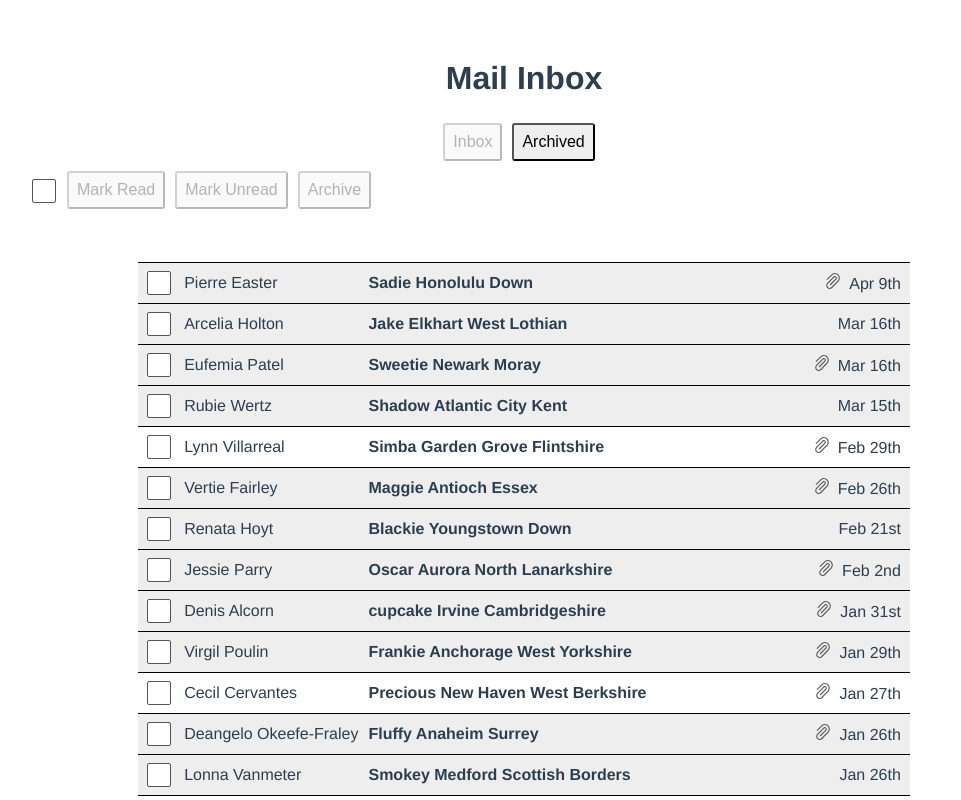
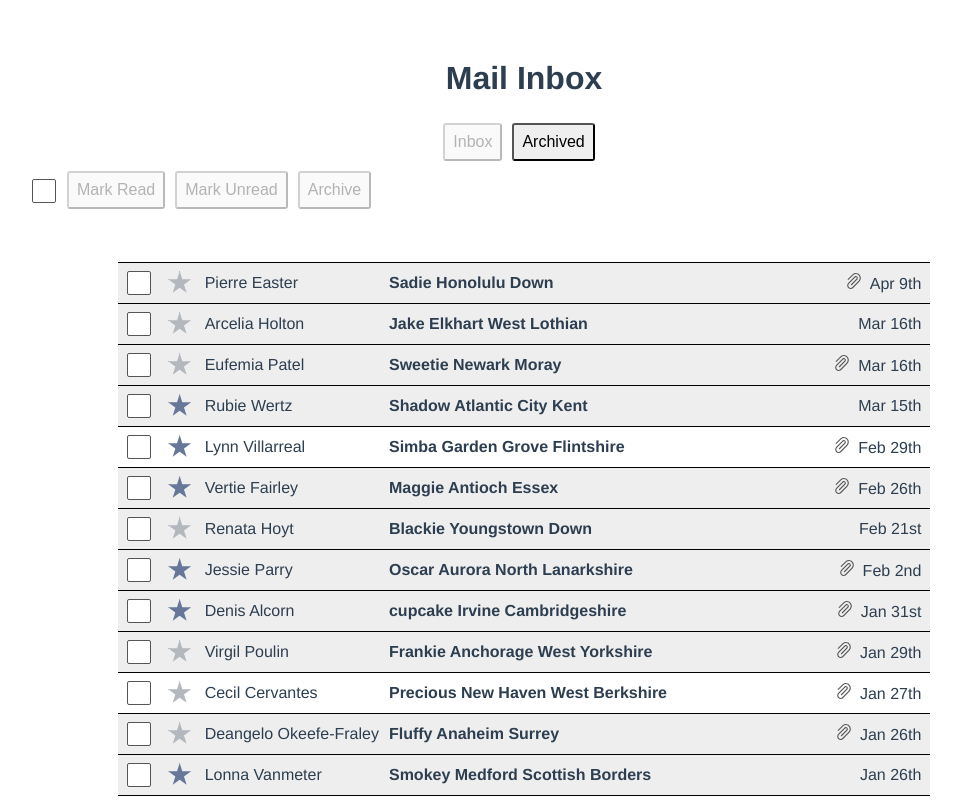
Before and after one commit to jolka-ef/mail, a Vue app: page / in a window 1280 px wide. Shown: the top 800 px of the page, without its empty margins (116-1077 px from the left). Built offline with nearby package versions, Linux system fonts and the light colour scheme; data requests are answered from the project's data file.

Commit message:
feature: user can favorite conversation

```diff
--- a/src/assets/main.css
+++ b/src/assets/main.css
@@ -43,6 +43,22 @@ input[type='checkbox'] {
   position: relative;
   vertical-align: middle;
   padding: 10px;
+}
+
+input[type='checkbox'].starMask {
+  background: #b2b8be;
+  clip-path: polygon(
+    50% 0%,
+    61% 35%,
+    98% 35%,
+    68% 57%,
+    79% 91%,
+    50% 70%,
+    21% 91%,
+    32% 57%,
+    2% 35%,
+    39% 35%
+  );
 }
 
 input[type='checkbox'].partial-check {
--- a/src/components/MailTable.vue
+++ b/src/components/MailTable.vue
@@ -30,6 +30,14 @@
           type="checkbox"
           @click="emailSelection.toggle(email)"
           :checked="emailSelection.emails.has(email)"
+        />
+      </td>
+      <td>
+        <input
+          class="starMask"
+          type="checkbox"
+          @click="toggleFavorite(email)"
+          :checked="email.favorite"
         />
       </td>
       <td @click="openEmail(email)">
@@ -110,7 +118,14 @@ export default {
     },
   },
   methods: {
-    changeEmail({ changeIndex, closeModal, save, toggleArchive, toggleRead }) {
+    changeEmail({
+      changeIndex,
+      closeModal,
+      save,
+      toggleArchive,
+      toggleFavorite,
+      toggleRead,
+    }) {
       let email = this.openedEmail;
 
       if (changeIndex) {
@@ -130,6 +145,9 @@ export default {
       if (toggleArchive) {
         email.archived = !email.archived;
       }
+      if (toggleFavorite) {
+        email.favorite = !email.favorite;
+      }
       if (toggleRead) {
         email.read = !email.read;
       }
@@ -146,6 +164,10 @@ export default {
       this.selectedScreen = newScreen;
       this.emailSelection.clear();
     },
+    toggleFavorite(email) {
+      email.favorite = !email.favorite;
+      MailService.update(email);
+    },
   },
 };
 </script>
--- a/src/components/MailView.vue
+++ b/src/components/MailView.vue
@@ -1,6 +1,12 @@
 <template>
   <div class="email-display">
     <div>
+      <input
+        class="starMask"
+        type="checkbox"
+        @click="toggleFavorite"
+        :checked="email.favorite"
+      />
       <button @click="toggleArchive">
         {{ email.archived ? 'Move to Inbox (e)' : 'Archive (e)' }}
       </button>
@@ -34,6 +40,9 @@ export default {
         closeModal: true,
       });
     };
+    let toggleFavorite = () => {
+      emit('changeEmail', { toggleFavorite: true, save: true });
+    };
     let toggleRead = () => {
       emit('changeEmail', { toggleRead: true, save: true });
     };
@@ -65,6 +74,7 @@ export default {
       formatDate,
       marked,
       toggleArchive,
+      toggleFavorite,
       toggleRead,
     };
   },
```
Also changed, not shown: db.json.
